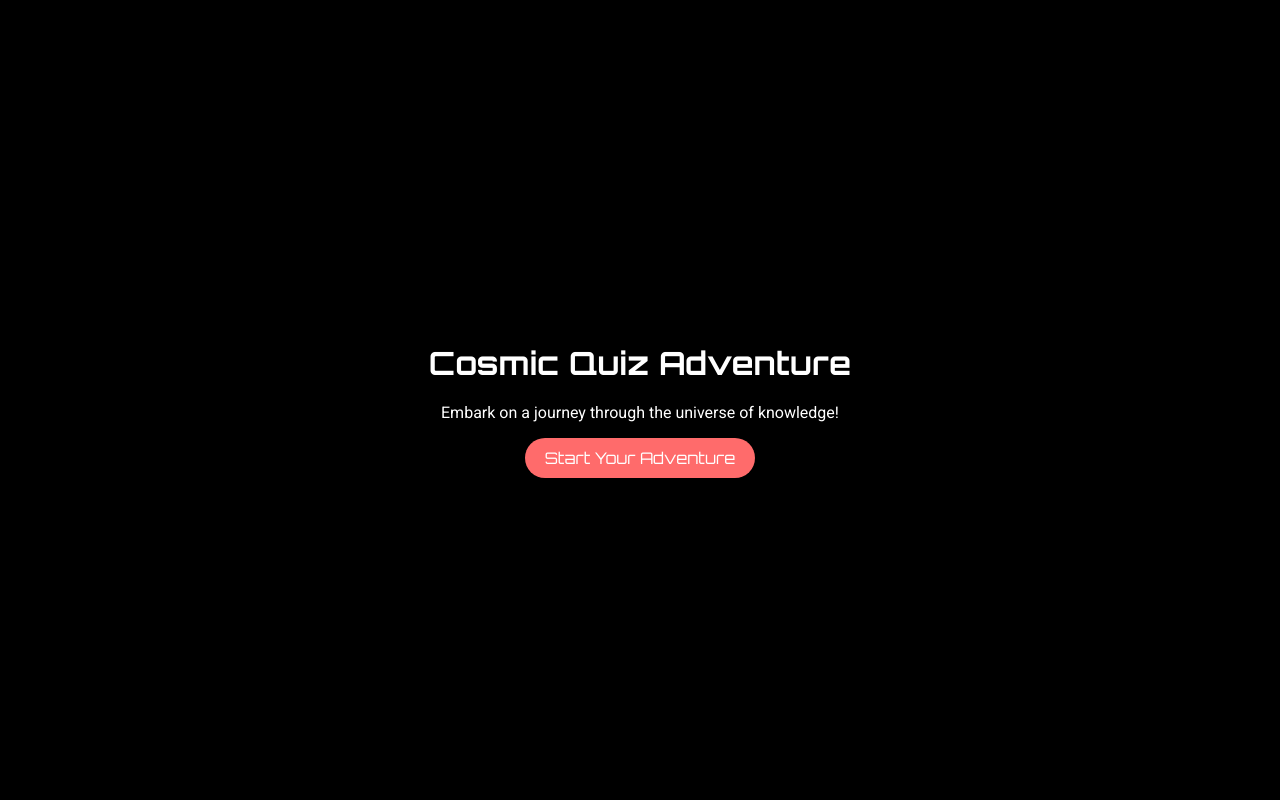
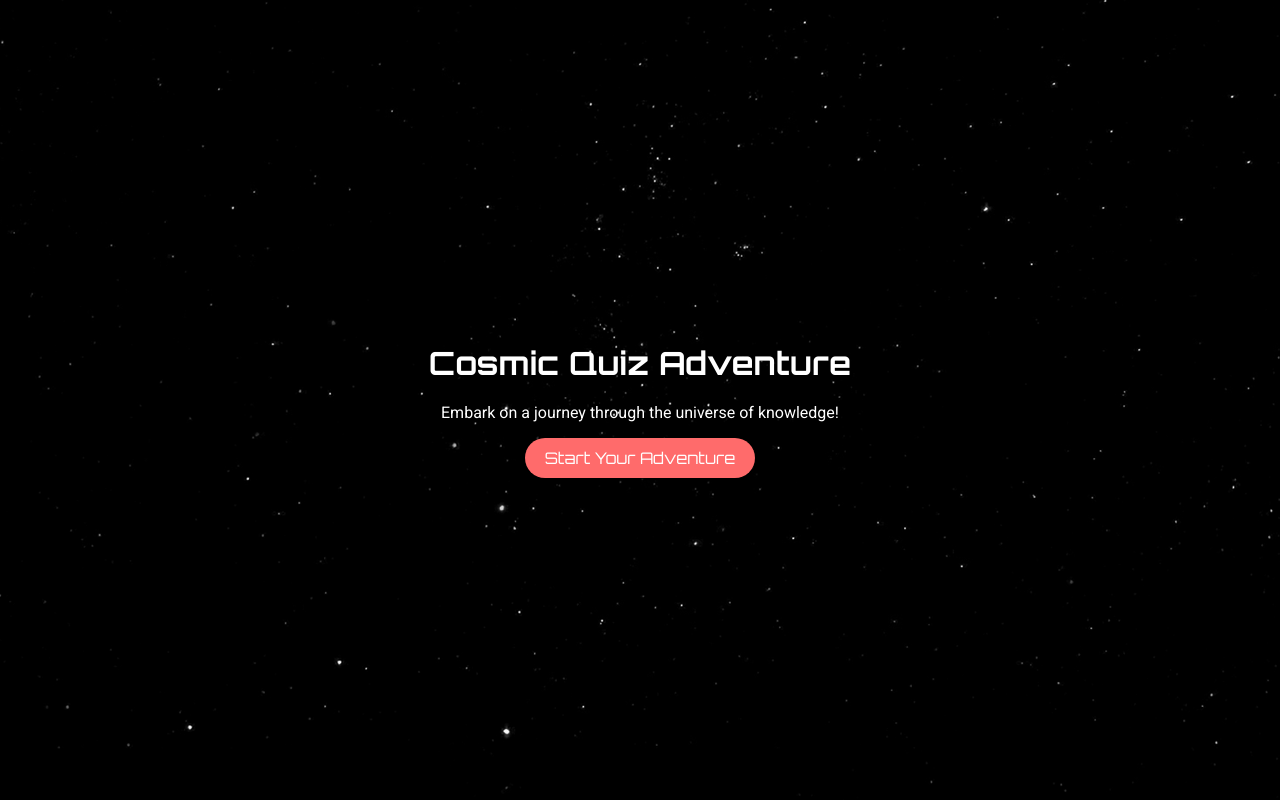
Before and after one commit to de-arnavgupta/QuizGame, a plain HTML site: page index.html in a window 1280 px wide. Drawn offline with Linux system fonts and the light colour scheme.

Commit message:
corrected path for images

```diff
--- a/css/style.css
+++ b/css/style.css
@@ -154,12 +154,12 @@ button:hover {
 
 .stars {
   z-index: 0;
-  background: #000 url('img/stars.png') repeat top center;
+  background: #000 url('../img/stars.png') repeat;
 }
 
 .twinkling {
   z-index: 1;
-  background: transparent url('img/twinkling.png') repeat top center;
+  background: transparent url('../img/twinkling.png') repeat;
   animation: move-twink-back 200s linear infinite;
 }
 
```
